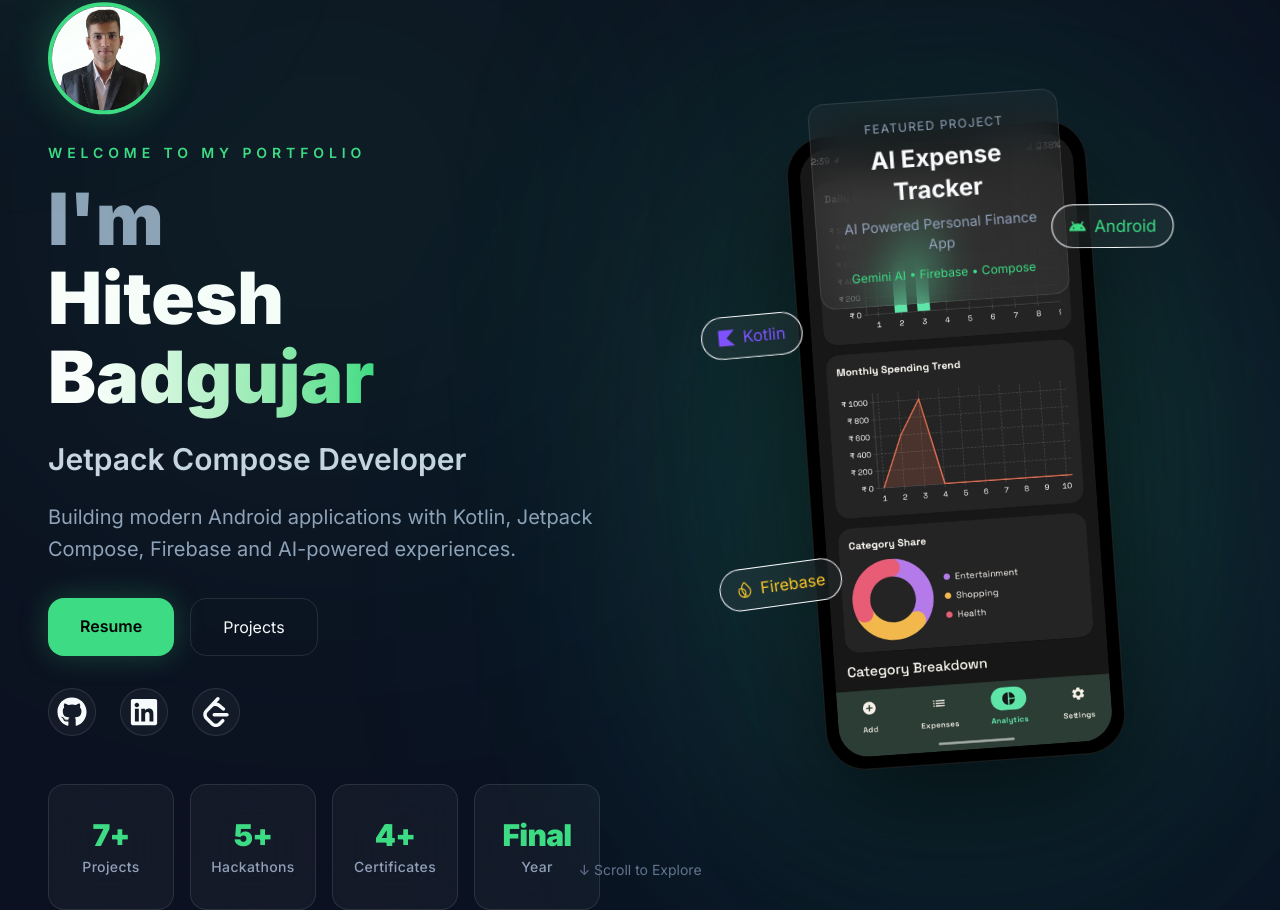
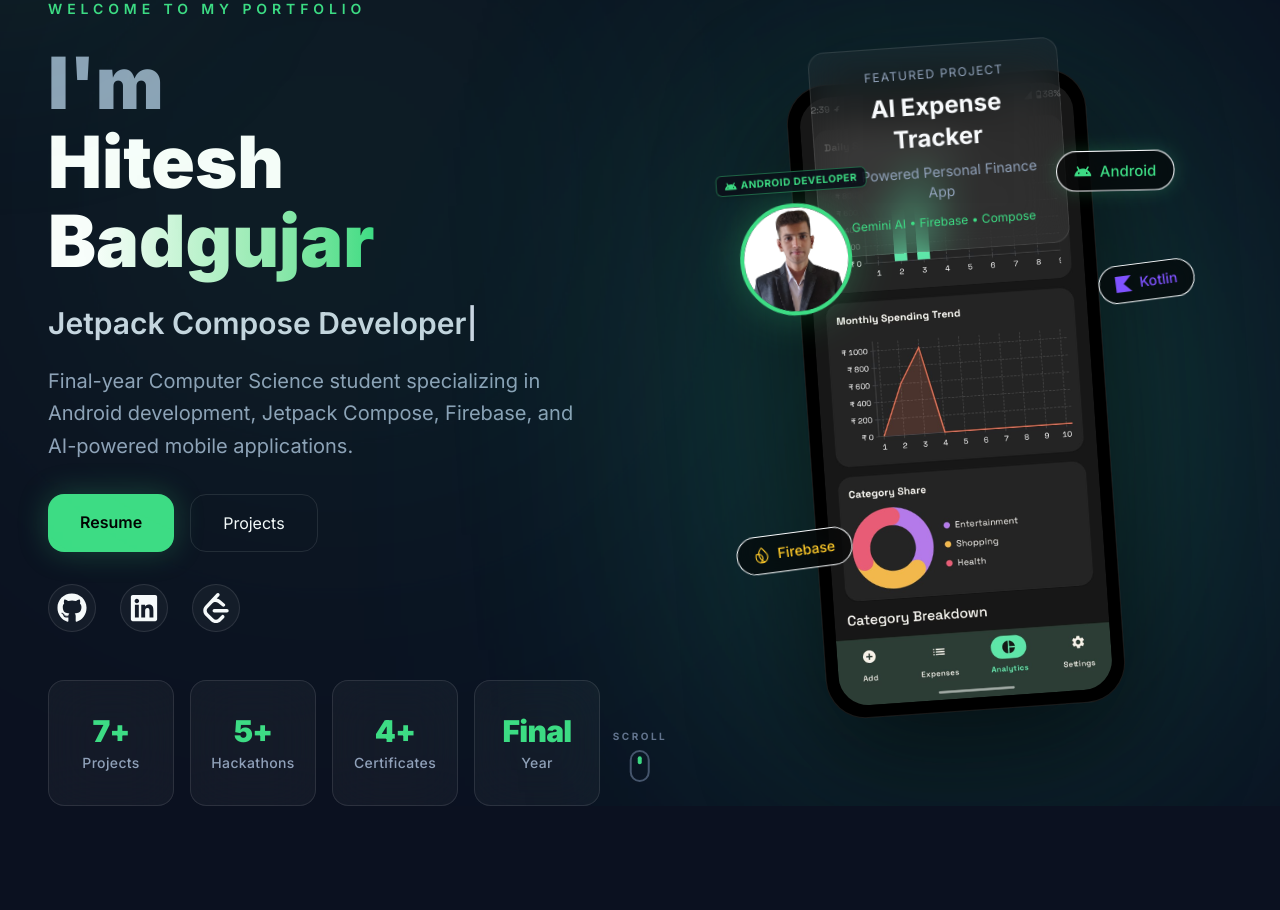
Before and after one commit to Hitesh-1501/portfolio, a React (Vite) app: page / in a window 1280 px wide. Shown: the part 137-1047 px from the top of the page. After the commit the page ends 943 px from the top, so only its background shows below. Built offline with nearby package versions, Linux system fonts and the light colour scheme.

Commit message:
"feat(hero): enhance profile branding and premium hero layout"

```diff
--- a/src/components/FloatingTech.jsx
+++ b/src/components/FloatingTech.jsx
@@ -12,20 +12,24 @@ const techs = [
     position: "top-20 -right-20",
     color: "text-[#3DDC84]",
     border: "border-[#3DDC84]/30",
+    shadowColor: "rgba(61,220,132,"
   },
   {
     icon: <SiKotlin />,
     label: "Kotlin",
-    position: "top-44 -left-24",
+    // Repositioned to the right side to prevent clipping behind the Profile Photo
+    position: "top-52 -right-24",
     color: "text-[#7F52FF]",
     border: "border-[#7F52FF]/30",
+    shadowColor: "rgba(127,82,255,"
   },
   {
     icon: <SiFirebase />,
     label: "Firebase",
-    position: "bottom-40 -left-24",
+    position: "bottom-36 -left-20",
     color: "text-[#FFCA28]",
     border: "border-[#FFCA28]/30",
+    shadowColor: "rgba(255,202,40,"
   },
 ];
 
@@ -38,16 +42,24 @@ const FloatingTech = () => {
           animate={{
             y: [-10, 10, -10],
             rotate: [-4, 4, -4],
-            scale: [1, 1.05, 1]
+            // Upgrade Floating Pills Animations
+            scale: [1, 1.08, 1],
+            boxShadow: [
+              `0 0 0px ${tech.shadowColor}0)`,
+              `0 0 20px ${tech.shadowColor}0.25)`,
+              `0 0 0px ${tech.shadowColor}0)`
+            ]
           }}
           transition={{
             duration: 4 + index,
             repeat: Infinity,
+            ease: "easeInOut"
           }}
           className={`
             absolute
             ${tech.position}
             z-20
+            rounded-full
           `}
         >
           <div
@@ -62,7 +74,7 @@ const FloatingTech = () => {
             rounded-full
 
             backdrop-blur-xl
-            bg-white/[0.05]
+            bg-black/60
             border
             ${tech.border}
           "
@@ -70,7 +82,7 @@ const FloatingTech = () => {
             <div className={tech.color}>
               {tech.icon}
             </div>
-            <span className={tech.color}>
+            <span className={`text-sm font-medium ${tech.color}`}>
               {tech.label}
             </span>
           </div>
--- a/src/components/PhoneMockup.jsx
+++ b/src/components/PhoneMockup.jsx
@@ -1,5 +1,7 @@
 import analytics from "../assets/images/analytics.png"
 import FloatingTech from "./FloatingTech";
+import ProfilePhoto from "./ProfilePhoto";
+import { SiAndroid } from "react-icons/si";
 
 const PhoneMockup = () => {
   return (
@@ -24,6 +26,17 @@ const PhoneMockup = () => {
       z-10
       "
     >
+      {/* Profile Photo Wrapper Container */}
+      <div className="absolute -left-14 top-28 z-30 group/avatar">
+        {/* Step 2: Android Developer Badge above the photo */}
+        <div className="absolute -top-7 left-1/2 -translate-x-1/2 whitespace-nowrap bg-[#0b0f19]/90 border border-[#3DDC84]/40 text-[#3DDC84] text-[10px] font-bold tracking-wider px-2 py-0.5 rounded-md flex items-center gap-1 shadow-md pointer-events-none transition-transform duration-300 group-hover/avatar:-translate-y-1">
+          <SiAndroid className="text-xs" />
+          <span>ANDROID DEVELOPER</span>
+        </div>
+        {/* Step 1: Profile Photo embedded inside Phone Area */}
+        <ProfilePhoto />
+      </div>
+
       {/* Featured Project Card */}
       <div
         className="
--- a/src/components/ProfilePhoto.jsx
+++ b/src/components/ProfilePhoto.jsx
@@ -5,27 +5,25 @@ const ProfilePhoto = () => {
   return (
     <motion.div
       animate={{
-        y: [-4, 4, -4],
+        y: [-6, 6, -6],
       }}
       transition={{
         duration: 4,
         repeat: Infinity,
         ease: "easeInOut"
       }}
-      className="mb-2 self-start"
+      className="relative block"
     >
       <div
         className="
         relative
-        w-24
-        h-24
-        sm:w-28
-        sm:h-28
+        w-28
+        h-28
         rounded-full
         overflow-hidden
         border-4
         border-[#3DDC84]
-        shadow-[0_0_40px_rgba(61,220,132,0.25)]
+        shadow-[0_0_40px_rgba(61,220,132,0.3)]
         "
       >
         <img
@@ -42,4 +40,4 @@ const ProfilePhoto = () => {
   );
 };
 
-export default ProfilePhoto;
+export default ProfilePhoto
--- a/src/sections/Hero.jsx
+++ b/src/sections/Hero.jsx
@@ -11,7 +11,6 @@ import { SiLeetcode } from "react-icons/si"
 import Container from "../components/Container"
 import HeroStats from "../components/HeroStats"
 import PhoneMockup from "../components/PhoneMockup"
-import ProfilePhoto from "../components/ProfilePhoto" // <-- Imported Here
 
 import { personalInfo } from "../data/portfolioData"
 
@@ -27,7 +26,7 @@ const Hero = () => {
         pt-34
       "
       >
-      {/* Background */}
+      {/* Background Grid Globs */}
       <div
        className="
         absolute
@@ -74,16 +73,13 @@ const Hero = () => {
           items-center
         "
         >
-          {/* Left Column */}
+          {/* Left Column Text details */}
             <motion.div
               initial={{ opacity: 0, x: -60 }}
               animate={{ opacity: 1, x: 0 }}
               transition={{ duration: 0.8 }}
               className="flex flex-col loop"
             >
-
-            {/* PROFILE PHOTO INSERTED HERE: Clean layout integration */}
-            <ProfilePhoto />
 
             <motion.p
               initial={{ opacity: 0, y: 20 }}
@@ -95,22 +91,22 @@ const Hero = () => {
               tracking-[0.35em]
               text-sm
               font-semibold
-              mt-6
               "
             >
               Welcome To My Portfolio
             </motion.p>
-
 
             <motion.h1
               initial={{ opacity: 0, y: 20 }}
               animate={{ opacity: 1, y: 0 }}
               transition={{ delay: 0.4 }}
               className="
-              mt-4
+              mt-6
+
               text-5xl
               md:text-6xl
               lg:text-7xl
+
               font-black
               leading-[1.1]
               "
@@ -141,8 +137,10 @@ const Hero = () => {
               transition={{ delay: 0.6 }}
               className="
               mt-6
+
               text-2xl
               md:text-3xl
+
               font-semibold
               text-slate-300
               "
@@ -167,9 +165,9 @@ const Hero = () => {
               text-slate-300
               "
             />
-
             </motion.h2>
 
+            {/* Step 5: Premium Description Variant */}
             <p
              className="
               text-lg
@@ -180,11 +178,10 @@ const Hero = () => {
               max-w-xl
               "
             >
-              Building modern Android applications with Kotlin,
-              Jetpack Compose, Firebase and AI-powered experiences.
+              Final-year Computer Science student specializing in Android development, Jetpack Compose, Firebase, and AI-powered mobile applications.
             </p>
 
-            {/* Buttons */}
+            {/* Buttons UI actions */}
             <div
               className="
               flex
@@ -230,7 +227,7 @@ const Hero = () => {
               </a>
             </div>
 
-            {/* Social */}
+            {/* Social Anchor Nodes */}
             <div
               className="
               flex
@@ -244,16 +241,22 @@ const Hero = () => {
                 className="
                 w-12
                 h-12
+
                 rounded-full
+
                 bg-white/[0.04]
                 border
                 border-white/10
+
                 flex
                 items-center
                 justify-center
+
                 hover:border-[#3DDC84]
                 hover:bg-[#3DDC84]/10
+
                 hover:-translate-y-1
+
                 transition-all
                 duration-300
                 "
@@ -265,16 +268,22 @@ const Hero = () => {
                className="
                 w-12
                 h-12
+
                 rounded-full
+
                 bg-white/[0.04]
                 border
                 border-white/10
+
                 flex
                 items-center
                 justify-center
+
                 hover:border-[#3DDC84]
                 hover:bg-[#3DDC84]/10
+
                 hover:-translate-y-1
+
                 transition-all
                 duration-300
                 "
@@ -286,17 +295,23 @@ const Hero = () => {
                 className="
                 w-12
                 h-12
+
                 rounded-full
+
                 bg-white/[0.04]
                 border
                 border-white/10
+
                 flex
                 items-center
                 justify-center
+
                 hover:border-[#3DDC84]
                 hover:bg-[#3DDC84]/10
+
                 hover:-translate-y-1
-                transition-all[cite: 3, 6]
+
+                transition-all[cite: 3, 6, 9]
                 duration-300
                 "
               >
@@ -304,11 +319,11 @@ const Hero = () => {
               </a>
             </div>
 
-            {/* Stats Wrapper Component */}
+            {/* Metrics Counters */}
             <HeroStats />
           </motion.div>
 
-          {/* Right Column */}
+          {/* Right Column Phone presentation wrapper layout */}
           <motion.div
               initial={{ opacity: 0, x: 60 }}
               animate={{
@@ -331,25 +346,26 @@ const Hero = () => {
         </div>
       </Container>
 
-      <motion.div
-      animate={{
-        y: [0, 10, 0]
-      }}
-      transition={{
-        duration: 2,
-        repeat: Infinity
-      }}
-      className="
-      absolute
-      bottom-8
-      left-1/2
-      -translate-x-1/2
-      text-slate-500
-      text-sm
-      "
-    >
-      ↓ Scroll to Explore
-    </motion.div>
+      {/* Step 3: Premium Mouse Outline Scroll Indicator */}
+      <div className="absolute bottom-6 left-1/2 -translate-x-1/2 flex flex-col items-center gap-1.5 pointer-events-none">
+        <span className="text-[10px] tracking-[0.25em] text-slate-500 font-bold uppercase">
+          SCROLL
+        </span>
+        <div className="w-[20px] h-[32px] border-2 border-slate-600 rounded-full flex justify-center p-1">
+          <motion.div
+            animate={{
+              y: [0, 10, 0],
+              opacity: [1, 0.2, 1]
+            }}
+            transition={{
+              duration: 1.8,
+              repeat: Infinity,
+              ease: "easeInOut"
+            }}
+            className="w-1 h-2 bg-[#3DDC84] rounded-full"
+          />
+        </div>
+      </div>
     </section>
   )
 }
```
